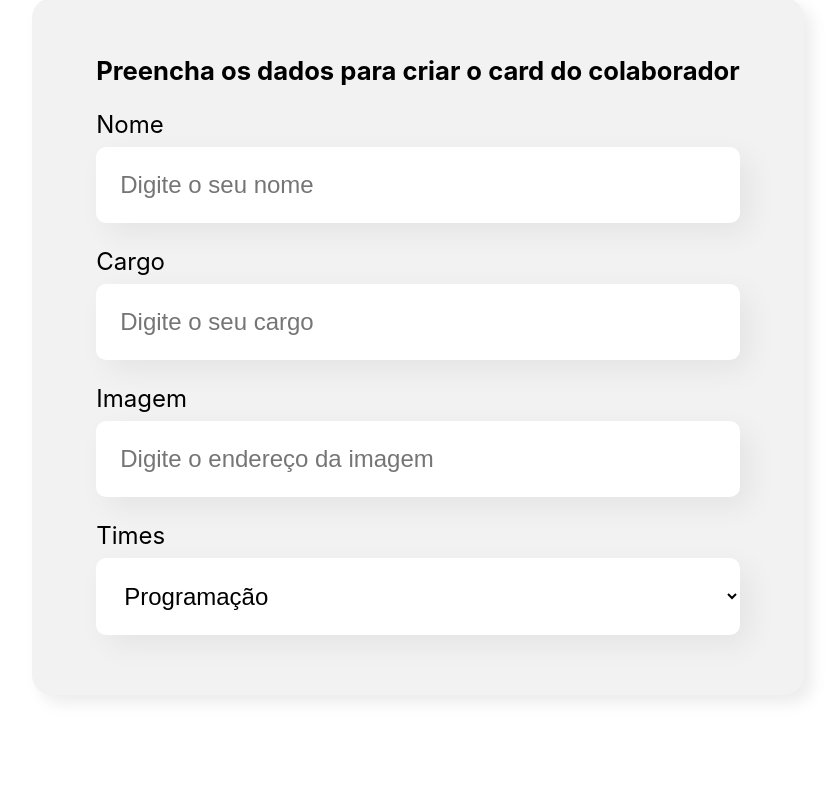
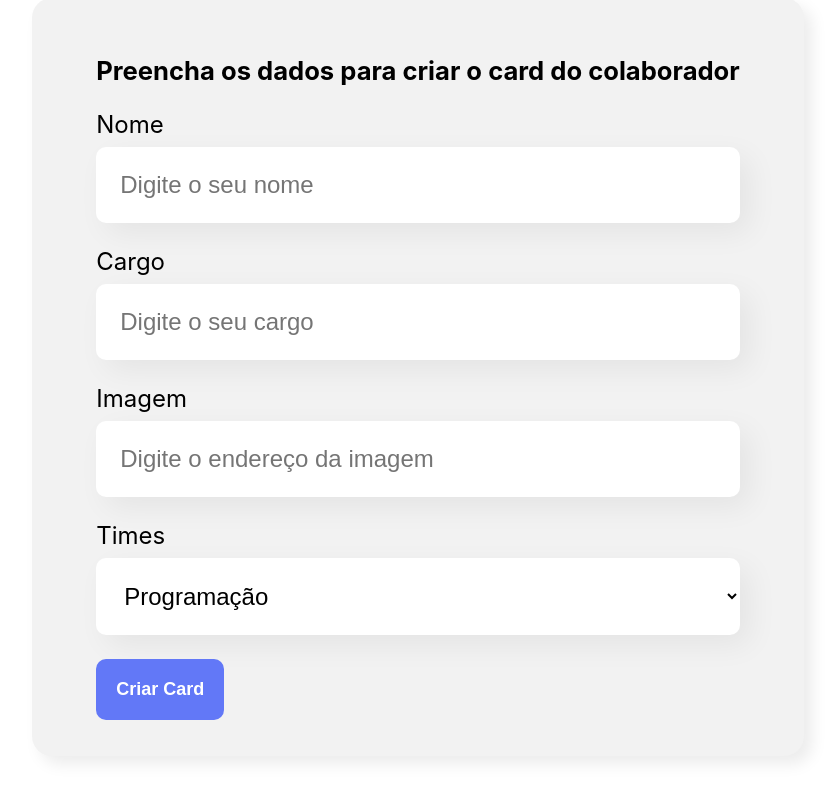
Before and after one commit to Matheus-Pombeiro/organo, a React (Create React App) app: page / in a window 1280 px wide. Shown: the part 580-1380 px from the top of the page, without its empty margins (222-1062 px from the left). Before the commit the page ends 1355 px from the top, so only its background shows below. Built offline with nearby package versions, Linux system fonts and the light colour scheme.

Commit message:
ADD: Botao component

```diff
--- /dev/null
+++ b/src/components/Botao/Botao.css
@@ -0,0 +1,26 @@
+.botao {
+    padding: 12px;
+    background-color: #6278f7;
+    color: #fff;
+    border-radius: 10px;
+    font-weight: 700;
+    font-size: 18px;
+    border: none;
+    outline: none;
+    cursor: pointer;
+    transition: all ease-in-out .2s;
+}
+
+.botao:hover {
+    background-color: #95ffd4;
+}
+
+.botao:active {
+    background-color: #7affca;
+}
+
+@media screen and (min-width: 1024px) {
+    .botao {
+        padding: 20px;
+    }
+}
--- /dev/null
+++ b/src/components/Botao/index.js
@@ -0,0 +1,9 @@
+import "./Botao.css";
+
+const Botao = (props) => {
+    return (
+        <button className="botao">{props.texto}</button>
+    )
+};
+
+export default Botao;
--- a/src/components/Formulario/index.js
+++ b/src/components/Formulario/index.js
@@ -2,6 +2,7 @@ import "./Formulario.css";
 
 import CampoTexto from "../campoTexto";
 import ListaSuspensa from "../ListaSuspensa";
+import Botao from "../Botao";
 
 const Formulario = () => {
     const times = [
@@ -22,6 +23,7 @@ const Formulario = () => {
                 <CampoTexto label="Cargo" placeholder="Digite o seu cargo" />
                 <CampoTexto label="Imagem" placeholder="Digite o endereço da imagem" />
                 <ListaSuspensa label="Times" itens={times} />
+                <Botao texto="Criar Card" />
             </form>
         </section>
     )
```
